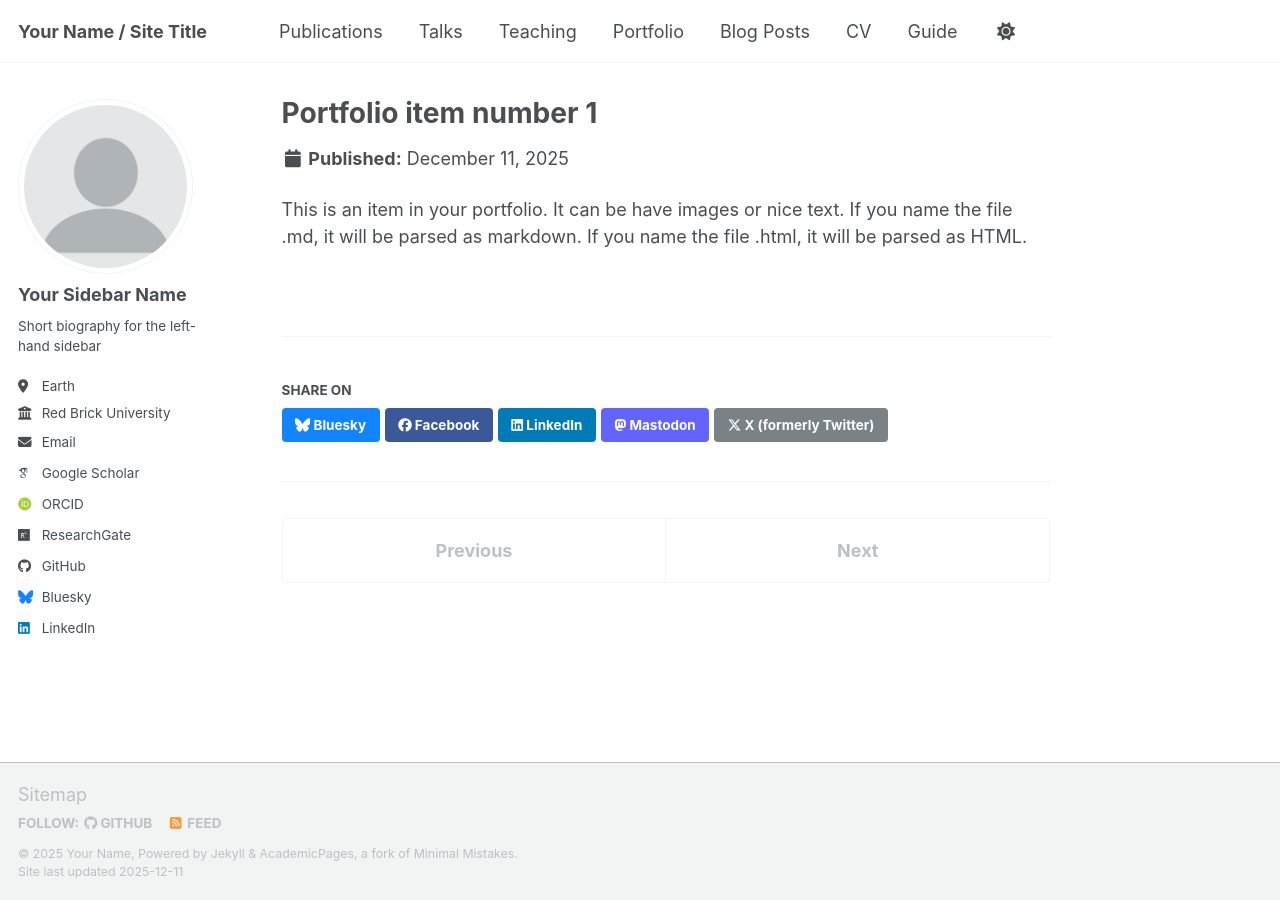
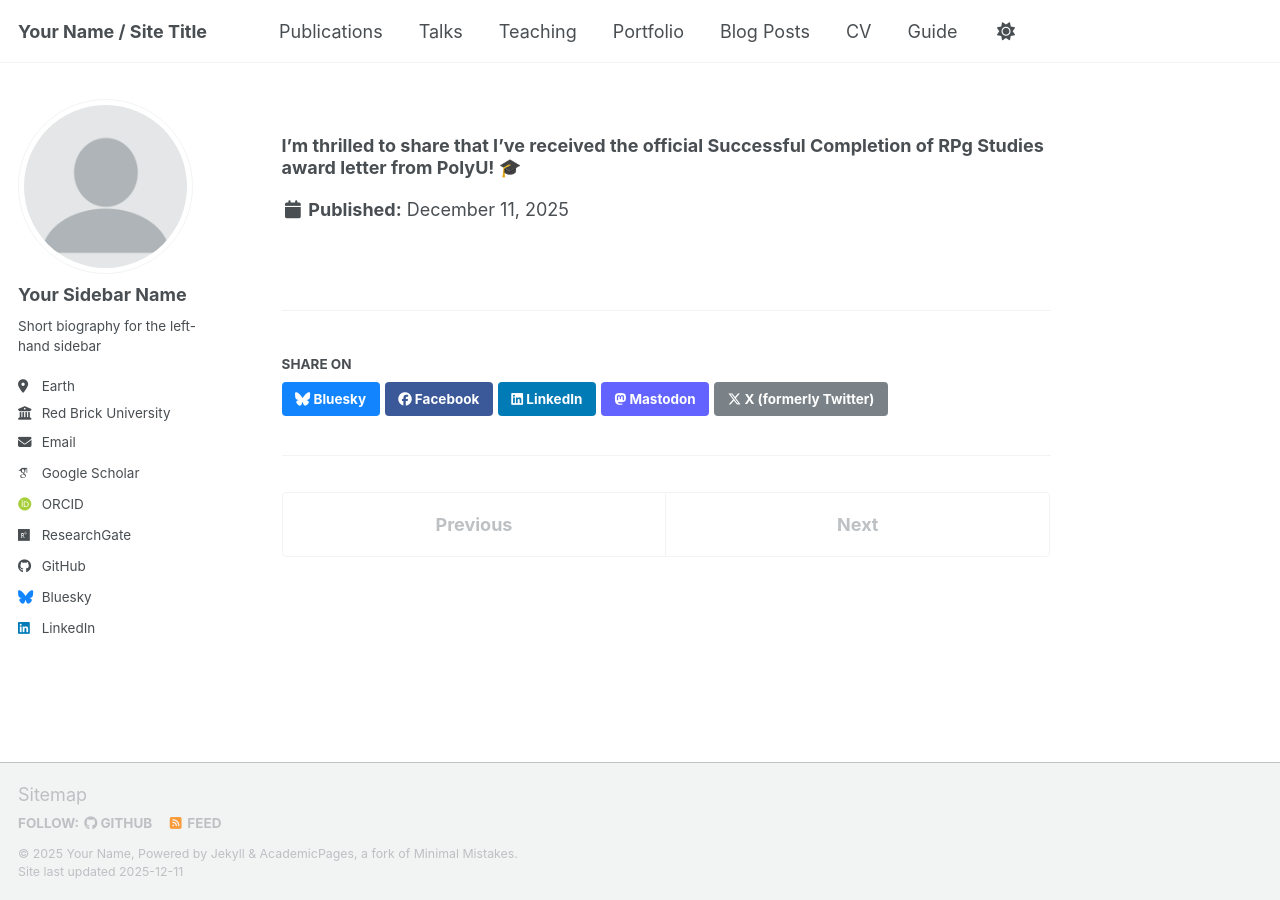
Before and after one commit to QingliLIU/academicpage_qingli.github.io, a Jekyll site: the page built from _portfolio/portfolio-1.md, in a window 1280 px wide. Built offline with Jekyll 4.4.1, drawn with Linux system fonts in a browser that asks for light colours; some web fonts are replaced; a script bundle is joined from its source files by our own code; library files that are not in the unit come from our copies.

Commit message:
Update portfolio-1.md

```diff
--- a/_portfolio/portfolio-1.md
+++ b/_portfolio/portfolio-1.md
@@ -1,7 +1,9 @@
 ---
-title: "Portfolio item number 1"
-excerpt: "Short description of portfolio item number 1<br/><img src='/images/500x300.png'>"
+title: "### I'm thrilled to share that I've received the official Successful Completion of RPg Studies award letter from PolyU! 🎓"
+excerpt: "- On **10 December 2025**, The Hong Kong Polytechnic University officially awarded me the **Successful Completion of Research Postgraduate (RPg) Studies**
+  (Thesis defended ✓ All degree requirements fulfilled ✓ PhD journey formally completed! ✨)
+
+Immensely grateful to my supervisors, thesis committee, labmates, and friends who walked this long road with me.
+From today onwards, “PhD candidate” officially becomes “PhD” — what a feeling! 🚀"
 collection: portfolio
 ---
-
-This is an item in your portfolio. It can be have images or nice text. If you name the file .md, it will be parsed as markdown. If you name the file .html, it will be parsed as HTML.
```
